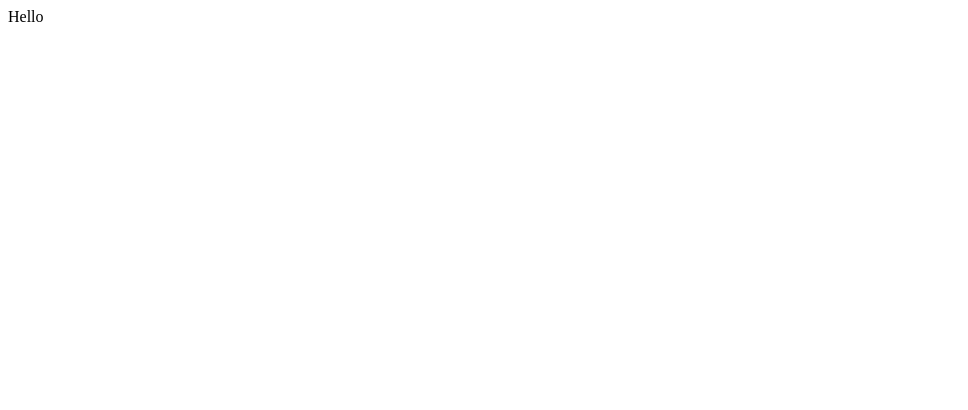
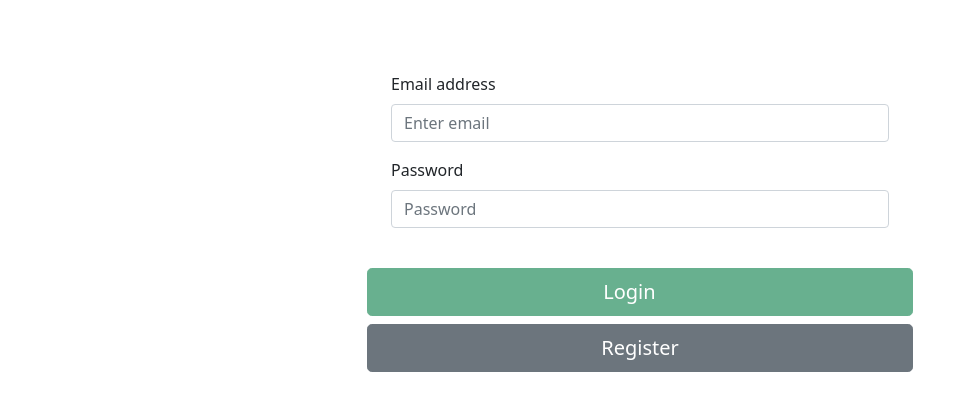
Before and after one commit to VitorLimaRios/case-stone-frontend, a React (Create React App) app: page /login in a window 1280 px wide. Shown: the top 410 px of the page, without its empty margins (0-968 px from the left). Built offline with nearby package versions, Linux system fonts and the light colour scheme.

Commit message:
feat - add login page

```diff
--- /dev/null
+++ b/src/components/index.js
@@ -0,0 +1,3 @@
+export { default as Forms } from './Forms';
+export { default as SubmitButton } from './SubmitButton';
+export { default as RedirectButton } from './RedirectButton';
--- a/src/index.jsx
+++ b/src/index.jsx
@@ -2,6 +2,7 @@ import React from 'react';
 import ReactDOM from 'react-dom';
 import App from './App';
 import reportWebVitals from './reportWebVitals';
+import 'bootstrap/dist/css/bootstrap.min.css';
 
 ReactDOM.render(
   <React.StrictMode>
--- a/src/pages/Login.jsx
+++ b/src/pages/Login.jsx
@@ -1,10 +1,22 @@
 import React from 'react';
+import { Col, Container, Row } from 'react-bootstrap';
+import { Forms, SubmitButton, RedirectButton } from '../components';
 
 function Login() {
   return (
-    <div>
-      Hello
-    </div>
+    <Container>
+      <Row
+        className="mt-5 justify-content-center"
+      >
+        <Col className="col" md={{ span: 6 }}>
+          <Forms username={false} useremail userpassword />
+          <div className="d-grid gap-2">
+            <SubmitButton text="Login" API_URL path="/characters" />
+            <RedirectButton text="Register" path="/register" />
+          </div>
+        </Col>
+      </Row>
+    </Container>
   );
 }
 
```
